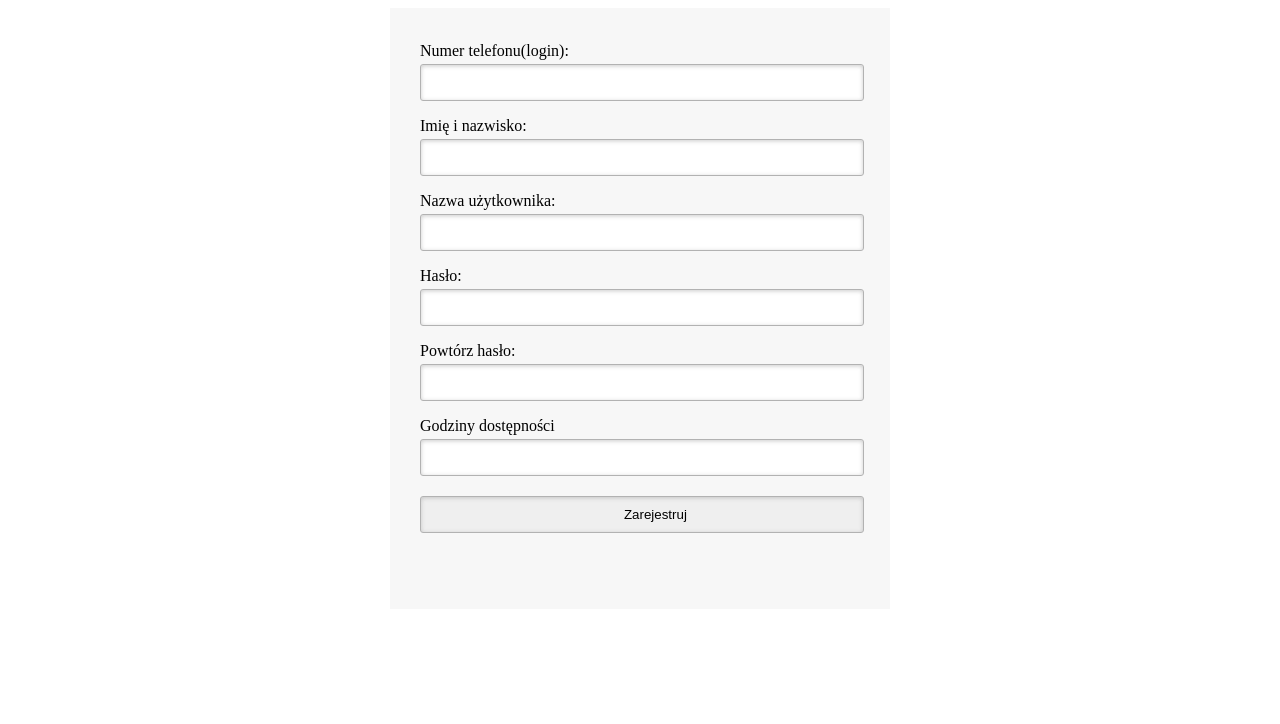
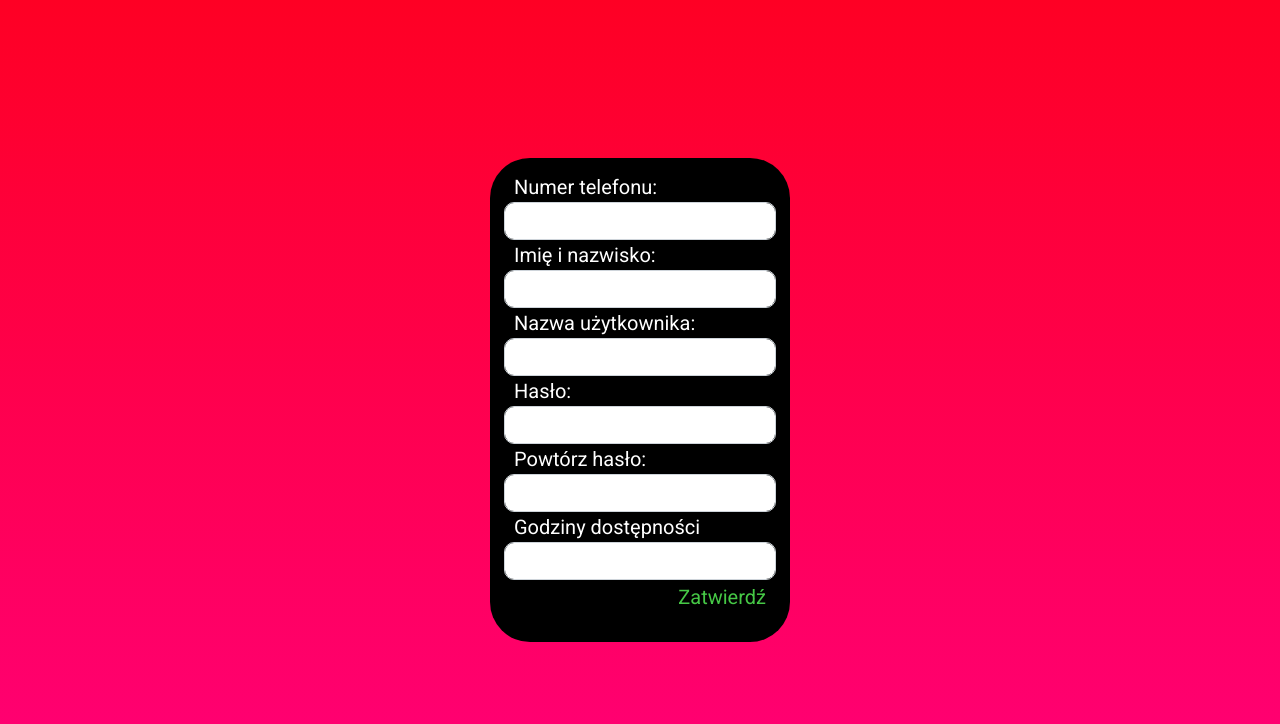
Before and after one commit to MrPoldi/initial-repo, a PHP site: page /rejestracja_strona/index.html in a window 1280 px wide. Shown: the top 724 px of the page. Run offline with PHP 8.4, Linux system fonts and the light colour scheme.

Commit message:
Ujednolicony css dla strony rejestracji

```diff
--- a/assets/css/styles.css
+++ b/assets/css/styles.css
@@ -20,6 +20,20 @@ html, body {
   width: 70%;
   max-width: 300px;
   height: 212px;
+  margin: 0 auto;
+  background-color: #000;
+  border-radius: 40px;
+  padding: 14px 14px 30px 14px;
+  position: absolute;
+  top: 50%;
+  left: 50%;
+  transform: translate(-50%, -50%);
+}
+
+#register-form{
+  width: 70%;
+  max-width: 300px;
+  height: auto;
   margin: 0 auto;
   background-color: #000;
   border-radius: 40px;
--- a/rejestracja_strona/index.html
+++ b/rejestracja_strona/index.html
@@ -5,44 +5,39 @@
         <title>Rejestracja użytkownika</title>
         <meta name="description" content="Strona do rejestracji nowych użytkowników dla bikola" />
         <meta name="author" content="PawelPruchniak" />
-        <link rel="stylesheet" type="text/css" href="css/style.css" />
+        <link rel="stylesheet" href="../assets/bootstrap/css/bootstrap.min.css">
+        <link rel="stylesheet" href="https://fonts.googleapis.com/css?family=Roboto:400,500,700">
+        <link rel="stylesheet" href="../assets/css/styles.css">
+        <link href="https://fonts.googleapis.com/css?family=Roboto&display=swap" rel="stylesheet">
     </head>
     <body>
         <div class="container">
                     <div id="wrapper">
-                        <div id="register">
-                            <form  action="mysuperscript.php" autocomplete="on">
-                                <p>
-                                    <label for="phonenumber" class="uphonenumber"> Numer telefonu(login): </label>
-                                    <input id="phonenumber" name="phonenumber" required="required" type="number"/>
-                                </p>
-                                <p>
-                                    <label for="userfullname" class="ufullname"> Imię i nazwisko: </label>
-                                    <input id="userfullname" name="userfullname" required="required" type="text"/>
-                                </p>
-                                <p>
-                                    <label for="username" class="uname"> Nazwa użytkownika: </label>
-                                    <input id="username" name="username" required="required" type="text"/>
-                                </p>
-                                <p>
-                                    <label for="password" class="upassword"> Hasło: </label>
-                                    <input id="password" name="password" required="required" type="password"/>
-                                </p>
-                                <p>
-                                    <label for="password_confirm" class="upassword"> Powtórz hasło: </label>
-                                    <input id="password_confirm" name="password_confirm" required="required" type="password"/>
-                                </p>
-                                <p>
-                                    <label for="availability" class="uavailability"> Godziny dostępności </label>
-                                    <input id="availability" name="availability" required="required" type="text"/>
-                                </p>
-								</p>
-                                <p class="register button">
-                                    <input type="submit" value="Zarejestruj" />
-								</p>
+                            <form id=register-form action="mysuperscript.php" autocomplete="on">
+                                <label for="phonenumber" class="uphonenumber"> Numer telefonu: </label>
+                                <input id="phonenumber" class="form-control login-input" name="phonenumber" required="required" type="text"/>
+
+                                <label for="userfullname" class="ufullname"> Imię i nazwisko: </label>
+                                <input id="userfullname" class="form-control login-input" name="userfullname" required="required" type="text"/>
+
+                                <label for="username" class="uname"> Nazwa użytkownika: </label>
+                                <input id="username" class="form-control login-input" name="username" required="required" type="text"/>
+
+                                <label for="password" class="upassword"> Hasło: </label>
+                                <input id="password" class="form-control password-input" name="password" required="required" type="password"/>
+
+                                <label for="password_confirm" class="upassword"> Powtórz hasło: </label>
+                                <input id="password_confirm" class="form-control password-input"name="password_confirm" required="required" type="password"/>
+
+                                <label for="availability" class="availability"> Godziny dostępności </label>
+                                <input id="availability" name="availability" class="form-control login-input" required="required" type="text"/>
+
+                                <ul>
+                                    <li><a class="login-button" href="#">Zatwierdź</a></li>
+                                </ul>
                             </form>
                         </div>
-                    </div>
+
         </div>
     </body>
 </html>
```
